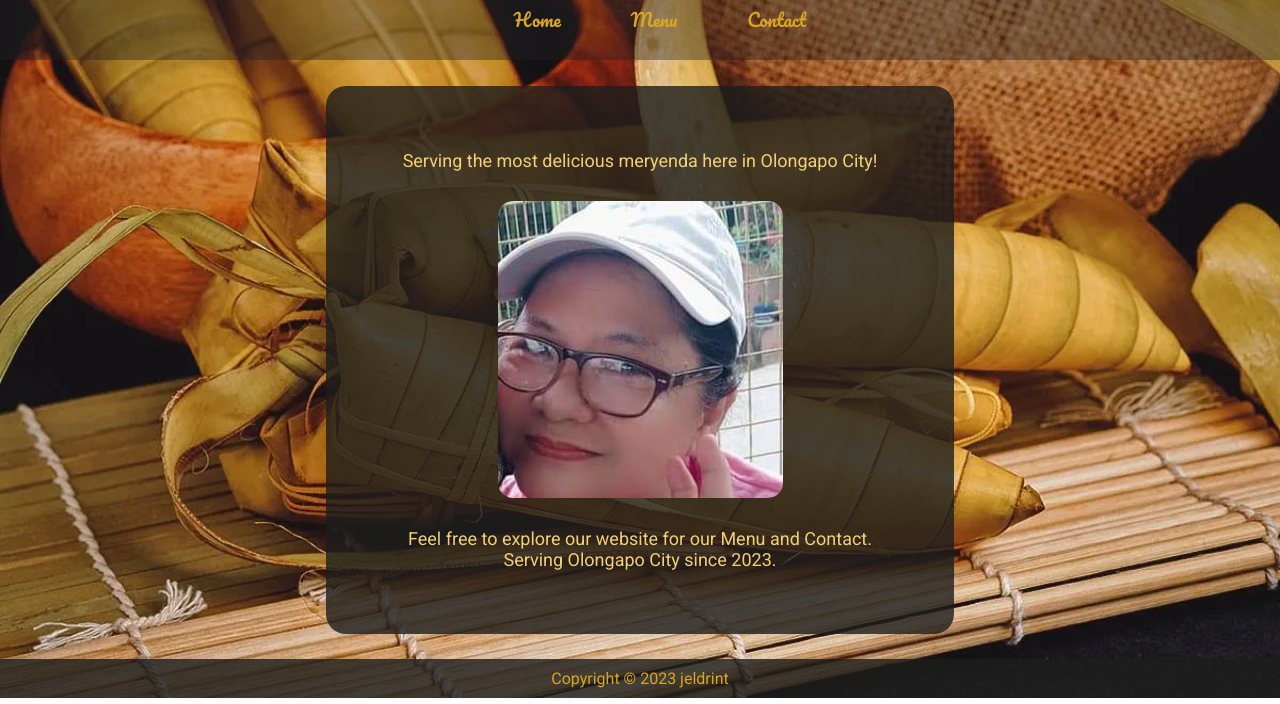
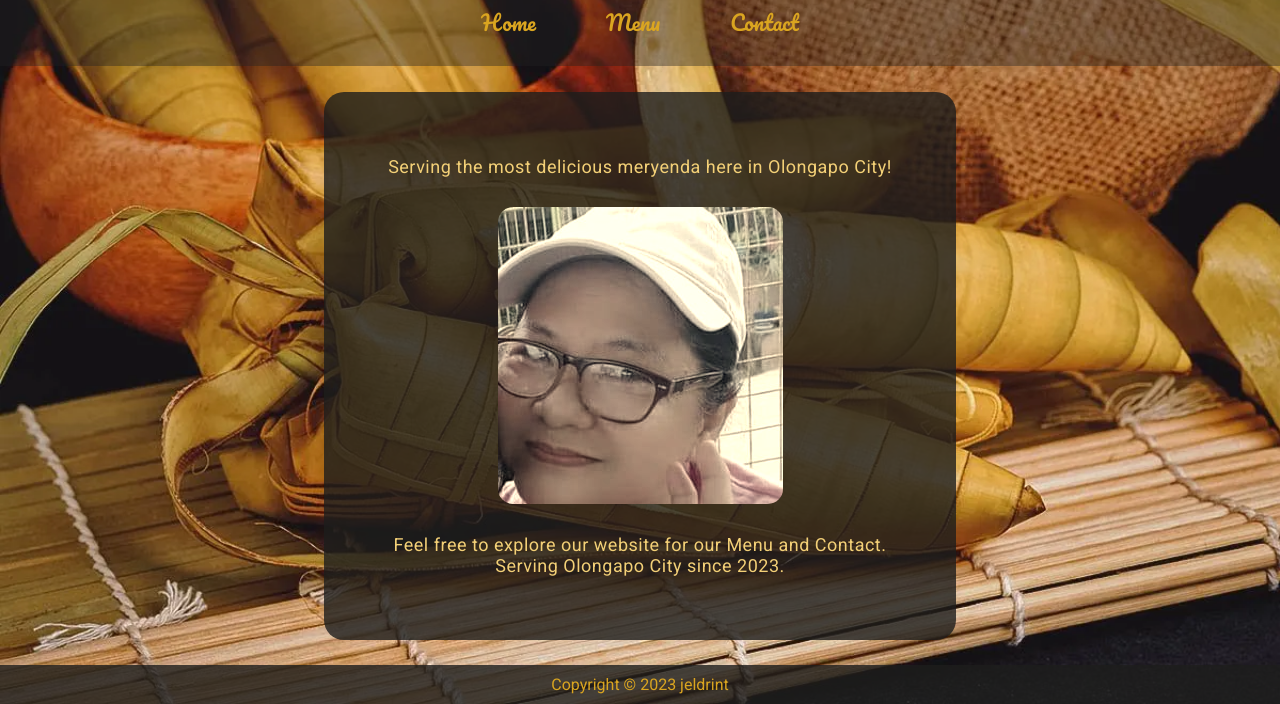
Before and after one commit to jeldrint/Restaurant-Page, a website built with webpack: page dist/index.html in a window 1280 px wide. Shown: the part 150-854 px from the top of the page. Built offline with nearby package versions, Linux system fonts and the light colour scheme.

Commit message:
working on the menu (70%)

```diff
--- a/src/1-home-page.js
+++ b/src/1-home-page.js
@@ -17,12 +17,12 @@ const homePageHeader = () => {
     textHeader.innerText = "Meryenda ni Mami";
     header.appendChild(textHeader);
 
-    const menuHeader = document.createElement('ul');
+    const menuHeader = document.createElement('div');
     menuHeader.className = 'menu-header';
     header.appendChild(menuHeader);
 
     for (let i=0; i<3; i++){
-        let x = document.createElement('li')
+        let x = document.createElement('button')
         menuHeader.appendChild(x);
 
         switch (i){
@@ -57,6 +57,12 @@ const homePageBody = () => {
     }else{
         body = document.querySelector('.page-body');
     }
+
+    body.style.display = 'flex';
+    body.style.flexDirection = 'column';
+    body.style.alignItems = 'center';
+
+
     const upperBodyText = document.createElement('div');
     upperBodyText.className = 'body-text';
     const lowerBodyText = document.createElement('div');
--- a/src/2-menu.js
+++ b/src/2-menu.js
@@ -1,8 +1,22 @@
+import spag from './meryenda/spag.png'
 const Menu = () => {
-    const menu = {
-        'mains': ['prime angus steak', 'burgers', 'guacamole'],
-        'desserts': ['strawberry parfait', 'chocolate ice cream']
+    const body = document.querySelector('.page-body');
+
+    body.style.display = 'grid';
+    body.style.gridTemplateColumns = '1fr 1fr';
+
+    for (let i =0; i< 6; i++){
+        let items = document.createElement('div');
+        body.appendChild(items);
+        items.setAttribute('id',`item-${i+1}`);
+        items.className = `menu-item`
+        const meryendaSpag = new Image();
+        meryendaSpag.src = spag;
+        body.appendChild(meryendaSpag);
+        meryendaSpag.className = 'meryenda-spag';
+
     }
-    console.log(menu);
+
+
 }
 export default Menu;
--- a/src/index.js
+++ b/src/index.js
@@ -9,6 +9,7 @@ const mainPage = () =>{
     const body = document.querySelector('.page-body');
 
     tabSelector.addEventListener('click', e =>{
+
         switch (e.target){
             case tabSelector.children[0]:
                 remover();
@@ -16,7 +17,7 @@ const mainPage = () =>{
                 break;
             case tabSelector.children[1]:
                 remover();
-                //menu();
+                menu();
                 break;
             case tabSelector.children[2]:
                 console.log('Lets go contact');
--- a/src/style.css
+++ b/src/style.css
@@ -39,28 +39,30 @@ body{
 
 .menu-header{
     margin: 0;
-    list-style-type: none;
-    font-family: Pacifico, sans-serif;
-    color: goldenrod;
     display: flex;
-    column-gap: 30px;
-    cursor: pointer;
+    column-gap: 50px;
 }
 
-.menu-header >li {
-    padding: 10px 20px;
-    border-radius: 10px;
-    font-size: 18px;
+.menu-header >button {
+    padding: 10px;
+    border-radius: 5px 20px;
+    font-family: Pacifico, sans-serif;
+    font-size: 21px;
+    color: goldenrod;
     transition: 0.15s;
+    border: none;
+    background-color: transparent;
+    cursor: pointer;
+
 }
 
-.menu-header > li:hover {
+.menu-header > button:hover {
     background-color:goldenrod;
     color:rgba(29, 29, 28, 0.8);
 }
 
-.menu-header > li:focus {
-    background-color:aliceblue;
+.menu-header > button:focus{
+    background-color:goldenrod;
     color:rgba(29, 29, 28, 0.8);
 }
 
@@ -82,9 +84,6 @@ body{
 
     align-self: center;
 
-    display: flex;
-    flex-direction: column;
-    align-items: center;
     min-width: 500px;
     max-width: 800px;
     row-gap: 30px;
@@ -92,9 +91,16 @@ body{
 
 .mami-pic{
     border-radius: 15px;
+    filter: sepia(60%);
 }
 
 .body-text{
     text-align: center;
     font-size: 18px;
+    letter-spacing: 0.5px;
 }
+
+/*BODY - MENU*/
+.menu-item{
+    border: solid 1px aliceblue;
+}
```
Also changed, not shown: dist/11ae6db46ff8c09bcd69.png (added), dist/index.html, dist/main.js.
